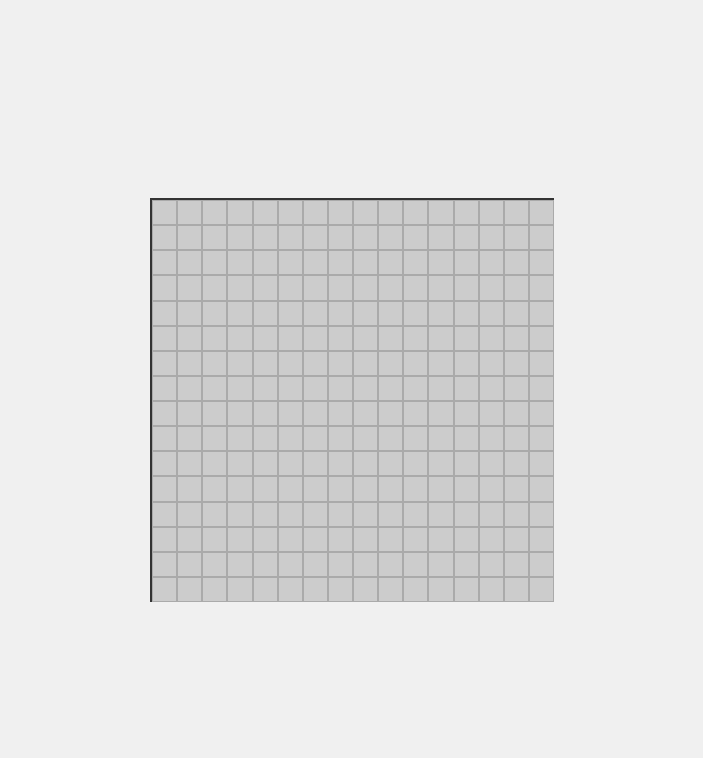
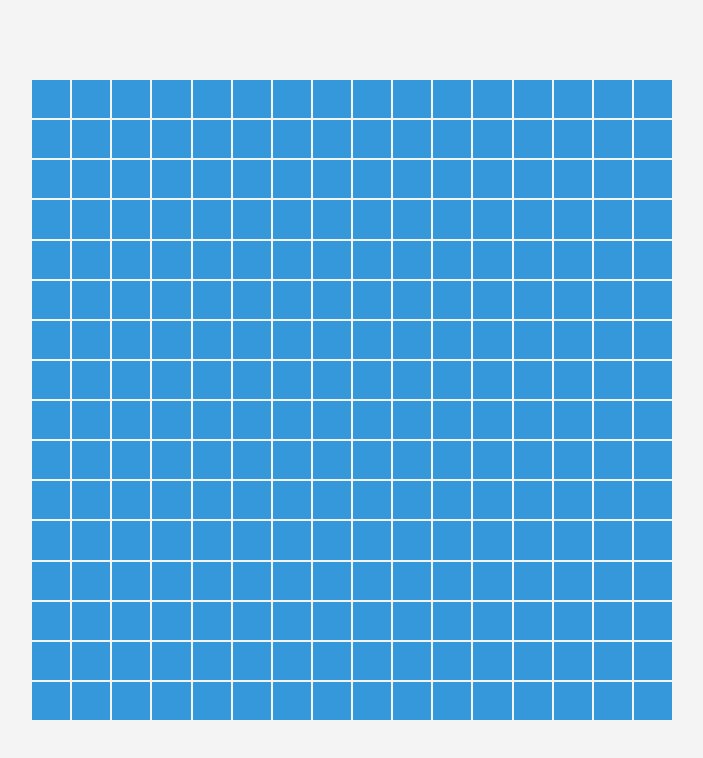
Before and after one commit to kathyhua1/etch-a-sketch, a plain HTML site: page index.html in a window 1280 px wide. Shown: the whole page, without its empty margins (288-991 px from the left). Drawn offline with Linux system fonts and the light colour scheme.

Commit message:
js and css file

```diff
--- a/index.html
+++ b/index.html
@@ -4,49 +4,10 @@
     <meta charset="UTF-8">
     <meta name="viewport" content="width=device-width, initial-scale=1.0">
     <title>16x16 Grid</title>
-    <style>
-        body {
-            display: flex;
-            justify-content: center;
-            align-items: center;
-            height: 100vh;
-            margin: 0;
-            background-color: #f0f0f0;
-        }
-
-        .grid-container {
-            display: grid;
-            grid-template-columns: repeat(16, 1fr);
-            grid-template-rows: repeat(16, 1fr);
-            gap: 2px; /* Adjust gap between squares if needed */
-            width: 400px; /* Adjust to control the overall grid size */
-            height: 400px; /* Matches the width for square proportions */
-            border: 2px solid #333;
-        }
-
-        .grid-item {
-            background-color: #ccc;
-            border: 1px solid #aaa;
-            width: 100%; /* Ensures square sizing */
-            height: 100%;
-        }
-
-        .grid-item:hover {
-            background-color: #666; /* Changes color on hover */
-        }
-    </style>
+    <link rel="stylesheet" href="style.css">
 </head>
 <body>
     <div class="grid-container" id="grid-container"></div>
-    <script>
-        // JavaScript to dynamically generate the grid
-        const gridContainer = document.getElementById("grid-container");
-
-        for (let i = 0; i < 16 * 16; i++) {
-            const gridItem = document.createElement("div");
-            gridItem.classList.add("grid-item");
-            gridContainer.appendChild(gridItem);
-        }
-    </script>
+    <script src="script.js"></script>
 </body>
 </html>
--- /dev/null
+++ b/script.js
@@ -0,0 +1,17 @@
+// script.js
+document.addEventListener("DOMContentLoaded", function() {
+    const gridContainer = document.getElementById("grid-container");
+
+    // Create the 16x16 grid
+    for (let i = 0; i < 16 * 16; i++) {
+        const square = document.createElement("div");
+        square.classList.add("square");
+
+        // Add hover effect to change color
+        square.addEventListener("mouseover", () => {
+            square.style.backgroundColor = "#2ecc71"; // Change color on hover
+        });
+
+        gridContainer.appendChild(square);
+    }
+});
--- /dev/null
+++ b/style.css
@@ -0,0 +1,25 @@
+/* styles.css */
+body {
+    font-family: Arial, sans-serif;
+    display: flex;
+    justify-content: center;
+    align-items: center;
+    height: 100vh;
+    margin: 0;
+    background-color: #f4f4f4;
+}
+
+.grid-container {
+    display: grid;
+    grid-template-columns: repeat(16, 1fr); /* 16 columns, each taking equal width */
+    grid-template-rows: repeat(16, 1fr); /* 16 rows, each taking equal height */
+    gap: 2px; /* Space between the squares */
+    width: 80vmin; /* Make the grid size relative to the viewport */
+    height: 80vmin; /* Make the grid size relative to the viewport */
+}
+
+.square {
+    background-color: #3498db;
+    transition: background-color 0.3s ease;
+    cursor: pointer;
+}
```
